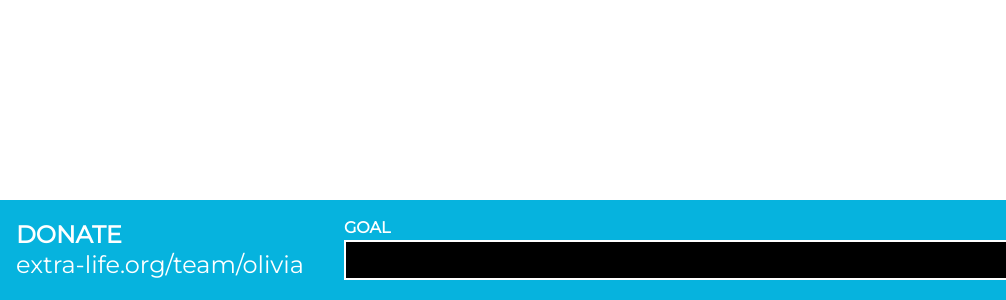
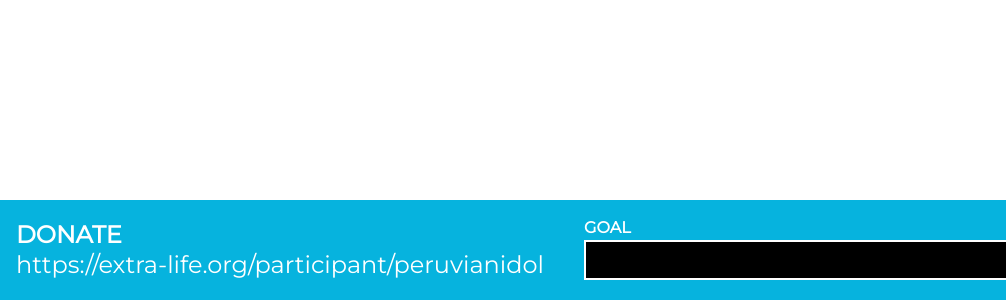
Before and after one commit to peruvianidol/extra-life-banner, a plain HTML site: page index.html in a window 1280 px wide. Shown: the part 780-1080 px from the top of the page, 274-1280 px from the left. Drawn offline with Linux system fonts and the light colour scheme; no server answers.

Commit message:
Create constant for donation URL, update instructions

```diff
--- a/index.html
+++ b/index.html
@@ -157,7 +157,7 @@
       </svg>
       <div class="el-donate">
         <h2>Donate</h2>
-        <p class="el-donate-url">extra-life.org/team/olivia</p>
+        <p class="el-donate-url" id="el-donate-url"></p>
       </div>
       <div class="el-goal">
         <h3>Goal <span class="el-goal-amt" id="el-goal-amt"></span></h3>
@@ -183,9 +183,11 @@
     <script>
       // Data will default to a single participant. If you want to track team
       // dontations, delete the participantID const.
+      // Change donationURL to your URL.
 
       const participantID = 304352; // replace with your participantID
       const teamID = 39662; // replace with your teamID
+      const donationURL = "https://extra-life.org/participant/peruvianidol";
 
       if (typeof participantID !== 'undefined') {
         var meterURL = "https://extra-life.org/api/participants/" + participantID;
@@ -194,6 +196,8 @@
         var meterURL = "https://extra-life.org/api/teams/" + teamID;
         var donorURL = "https://extra-life.org/api/teams/" + teamID + "/donations";
       }
+
+      document.getElementById("el-donate-url").innerHTML = donationURL;
 
       setInterval(function() {
         var xmlhttp = new XMLHttpRequest();
```
Also changed, not shown: 1 other file.
